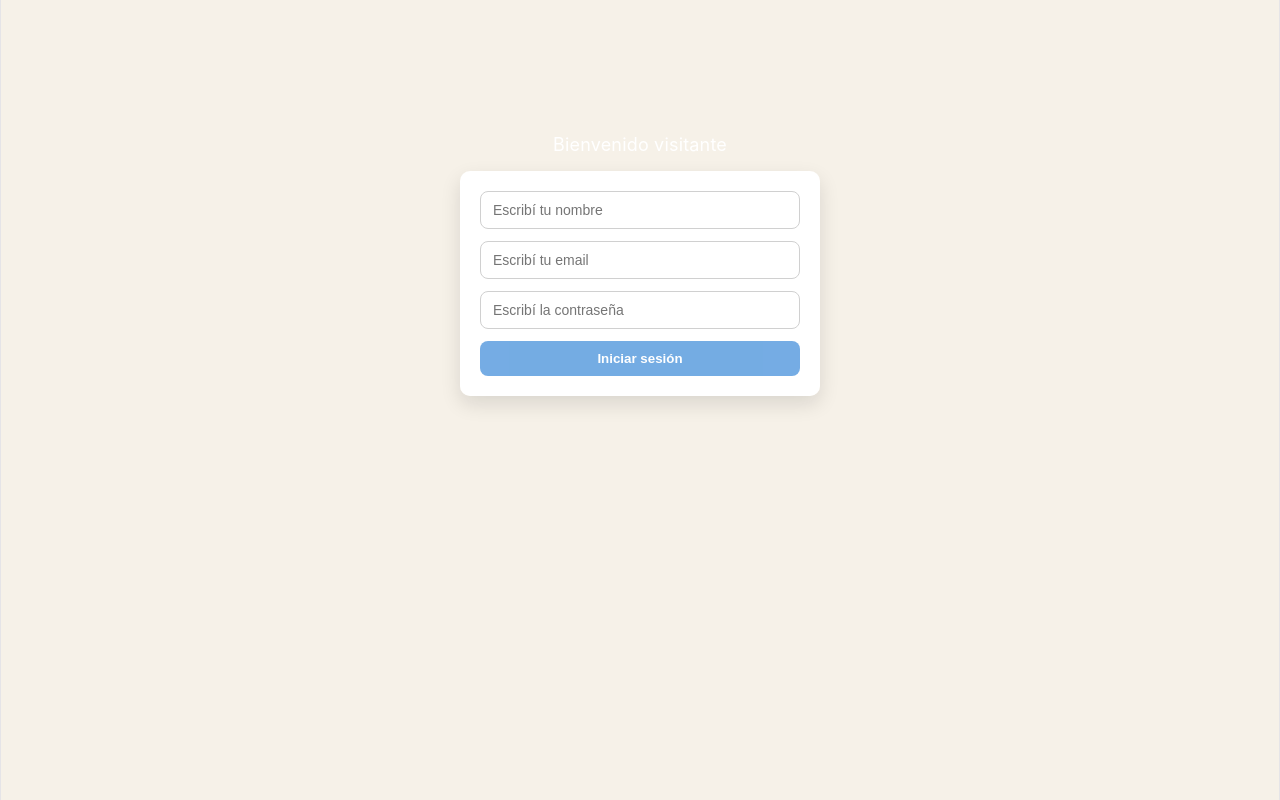
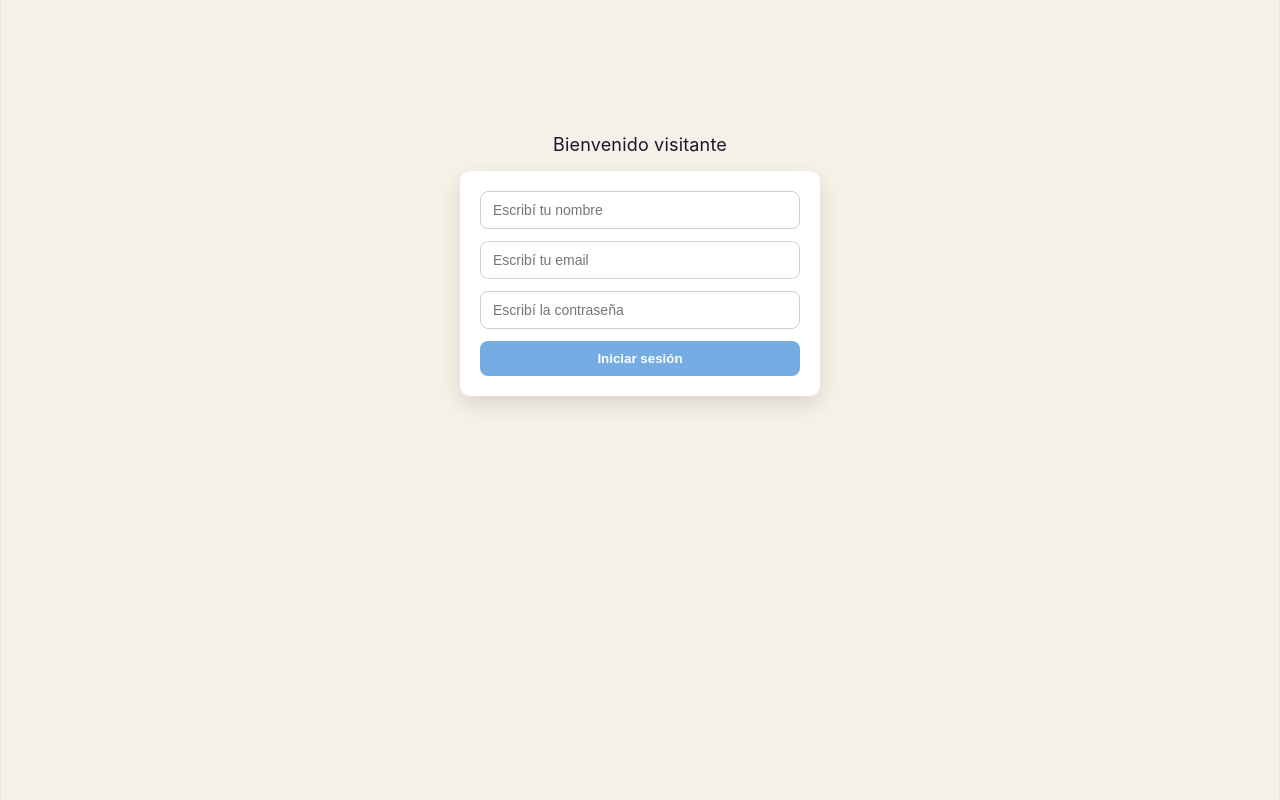
Before and after one commit to julietainsaurraldegm2/TP_Final_React_Movies, a React (Vite) app in the folder Cinemark/: page / in a window 1280 px wide. Built offline with nearby package versions, Linux system fonts and the light colour scheme.

Commit message:
fix: update welcome message color and add id to login-welcome paragraph

```diff
--- a/Cinemark/src/Pages/Login/Login.css
+++ b/Cinemark/src/Pages/Login/Login.css
@@ -17,7 +17,7 @@ body {
 .login-welcome {
 	margin-bottom: 12px;
 	font-size: 18px;
-	color: #fff;
+	color: #1c152f;
 }
 
 #login-form {
--- a/Cinemark/src/Pages/Login/Login.tsx
+++ b/Cinemark/src/Pages/Login/Login.tsx
@@ -32,7 +32,7 @@ function Login() {
 
   return (
     <div className="login-page">
-      <p className="login-welcome">Bienvenido {userState ? userState.name : 'visitante'}</p>
+      <p id="login-welcome"className="login-welcome">Bienvenido {userState ? userState.name : 'visitante'}</p>
 
       {!userState ? (
         <form onSubmit={handleSubmit} id="login-form">
```
